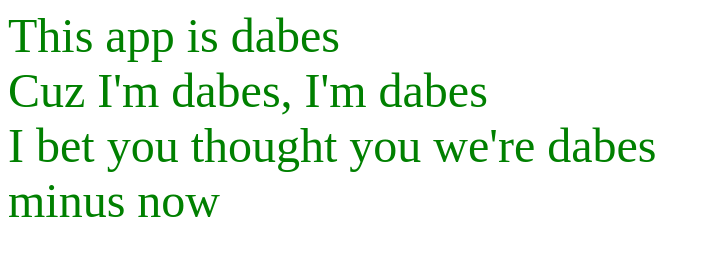
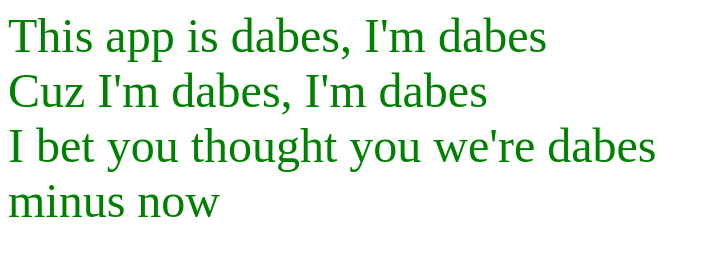
Before and after one commit to dmauro22/gitPractice, a plain HTML site: page index.html in a window 1280 px wide. Shown: the whole page, without its empty margins (0-710 px from the left). Drawn offline with Linux system fonts and the light colour scheme.

Commit message:
Made a change to that index file

```diff
--- a/index.html
+++ b/index.html
@@ -5,7 +5,7 @@
   </head>
 
   <body><font color="green" size=20>
-    This app is dabes<br>
+    This app is dabes, I'm dabes<br>
     Cuz I'm dabes, I'm dabes<br>
     I bet you thought you we're dabes<br>
     minus now <br>
```
